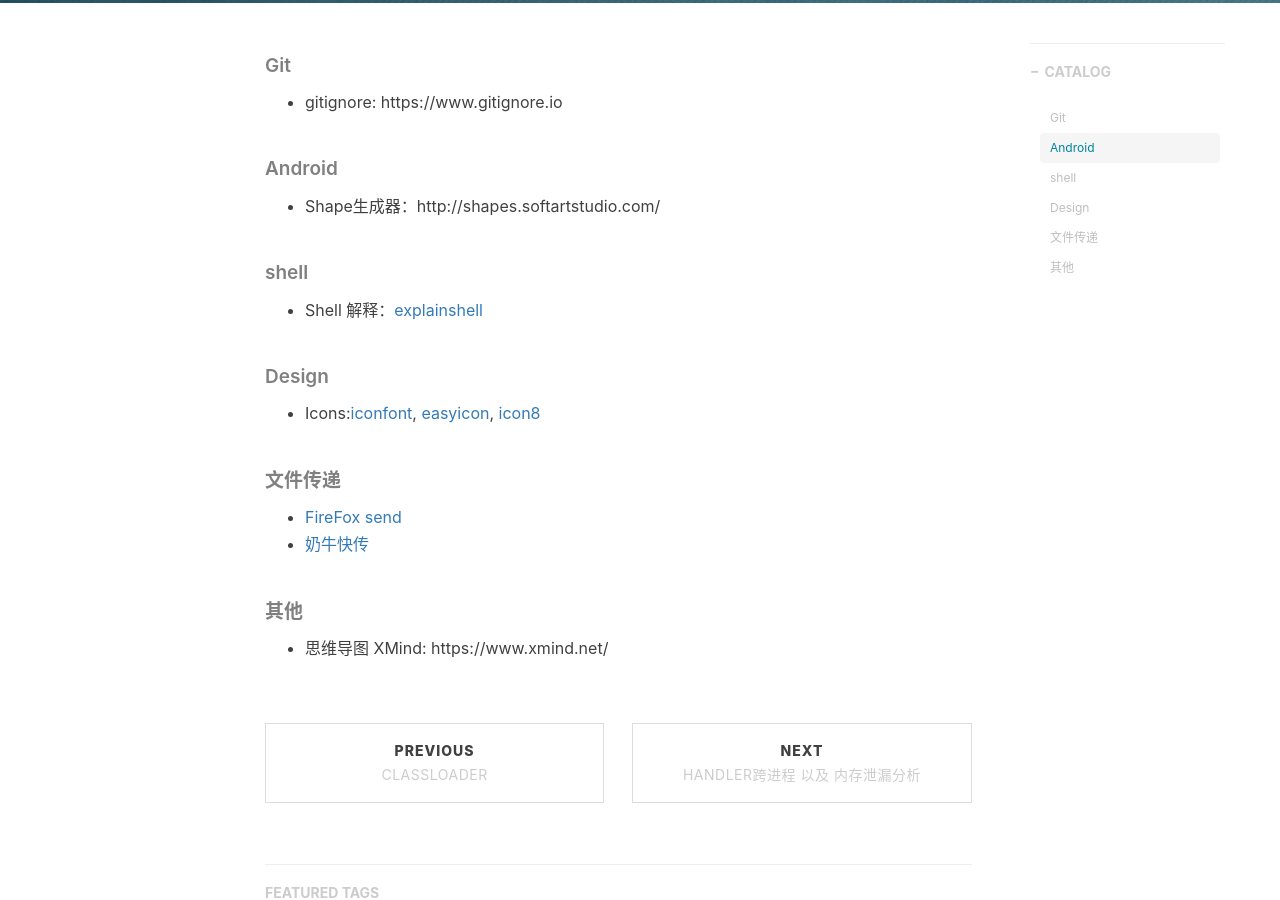
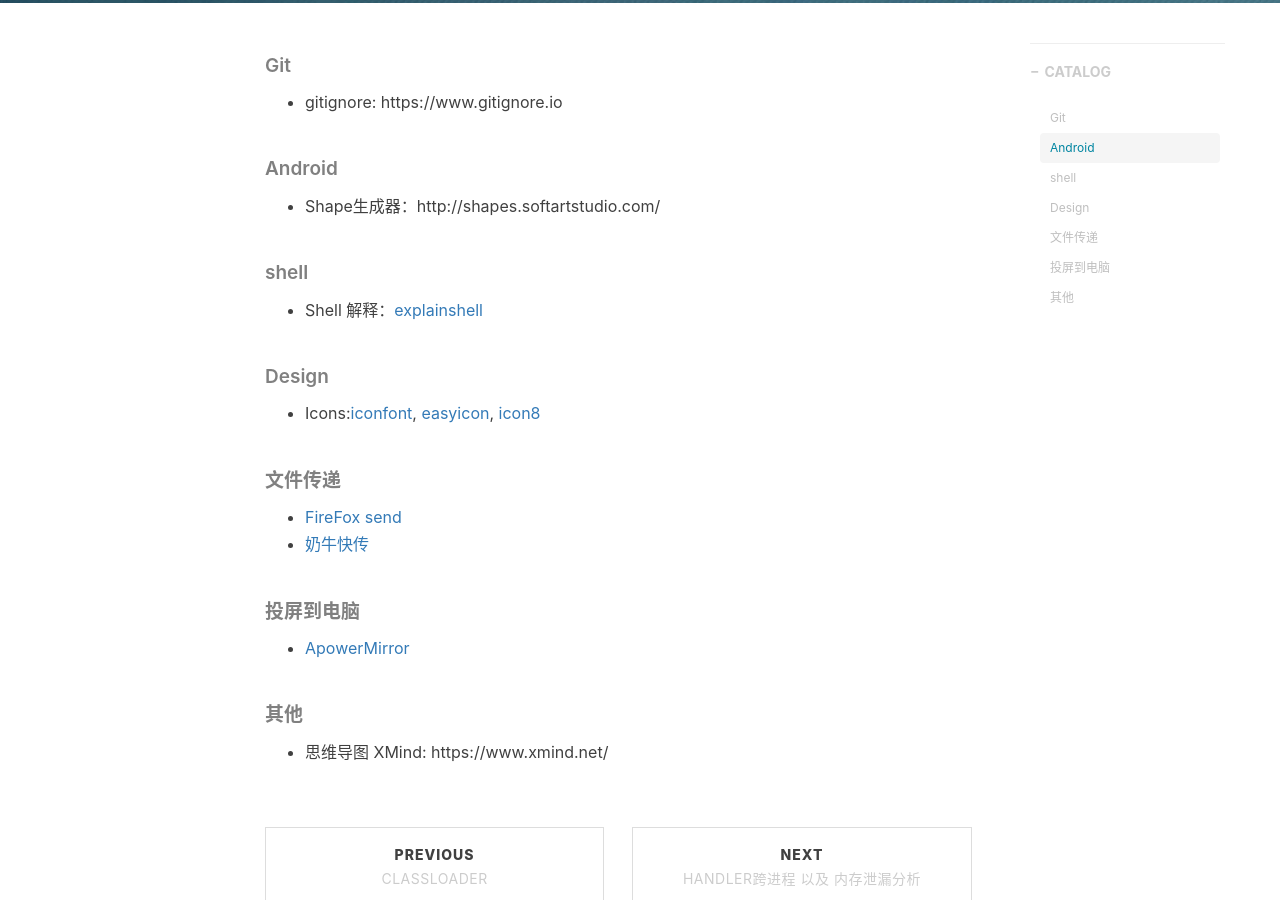
Before and after one commit to hurshi/hurshi.github.io, a Jekyll site: the page built from _posts/2019-03-05-CommonUrls.md, in a window 1280 px wide and 900 px high, scrolled down 454 px. Built offline with Jekyll 4.4.1, drawn with Linux system fonts in a browser that asks for light colours; nearby versions of some CDN libraries; comment, search, counter and statistics services are not loaded.

Commit message:
add common urls

```diff
--- a/_posts/2019-03-05-CommonUrls.md
+++ b/_posts/2019-03-05-CommonUrls.md
@@ -28,6 +28,10 @@
 * [FireFox send](https://send.firefox.com/)
 * [奶牛快传](https://cowtransfer.com/)
 
+##### 投屏到电脑
+
+* [ApowerMirror](https://www.apowersoft.com/phone-mirror)
+
 ##### 其他
 
 * 思维导图 XMind: https://www.xmind.net/
```
